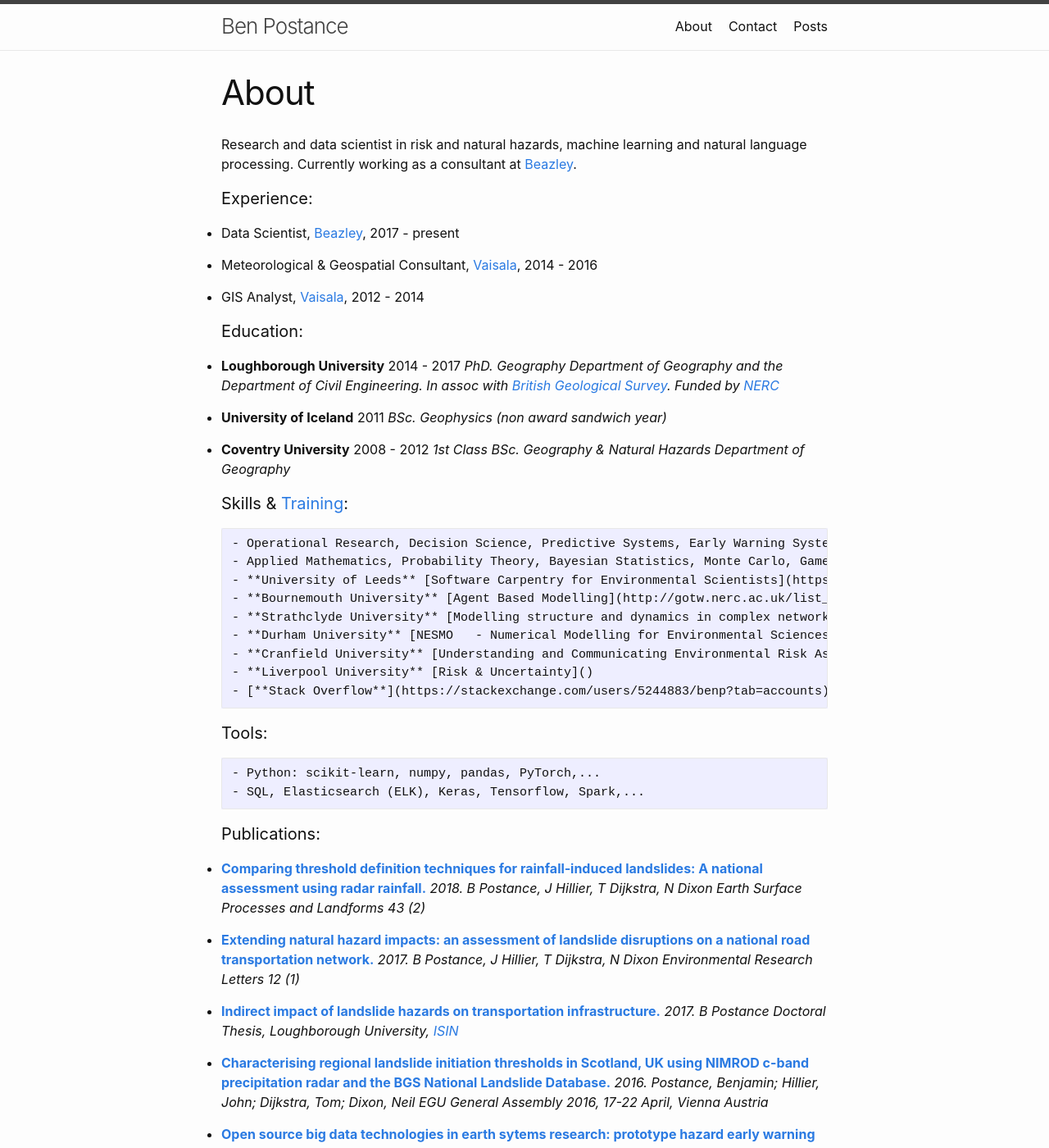
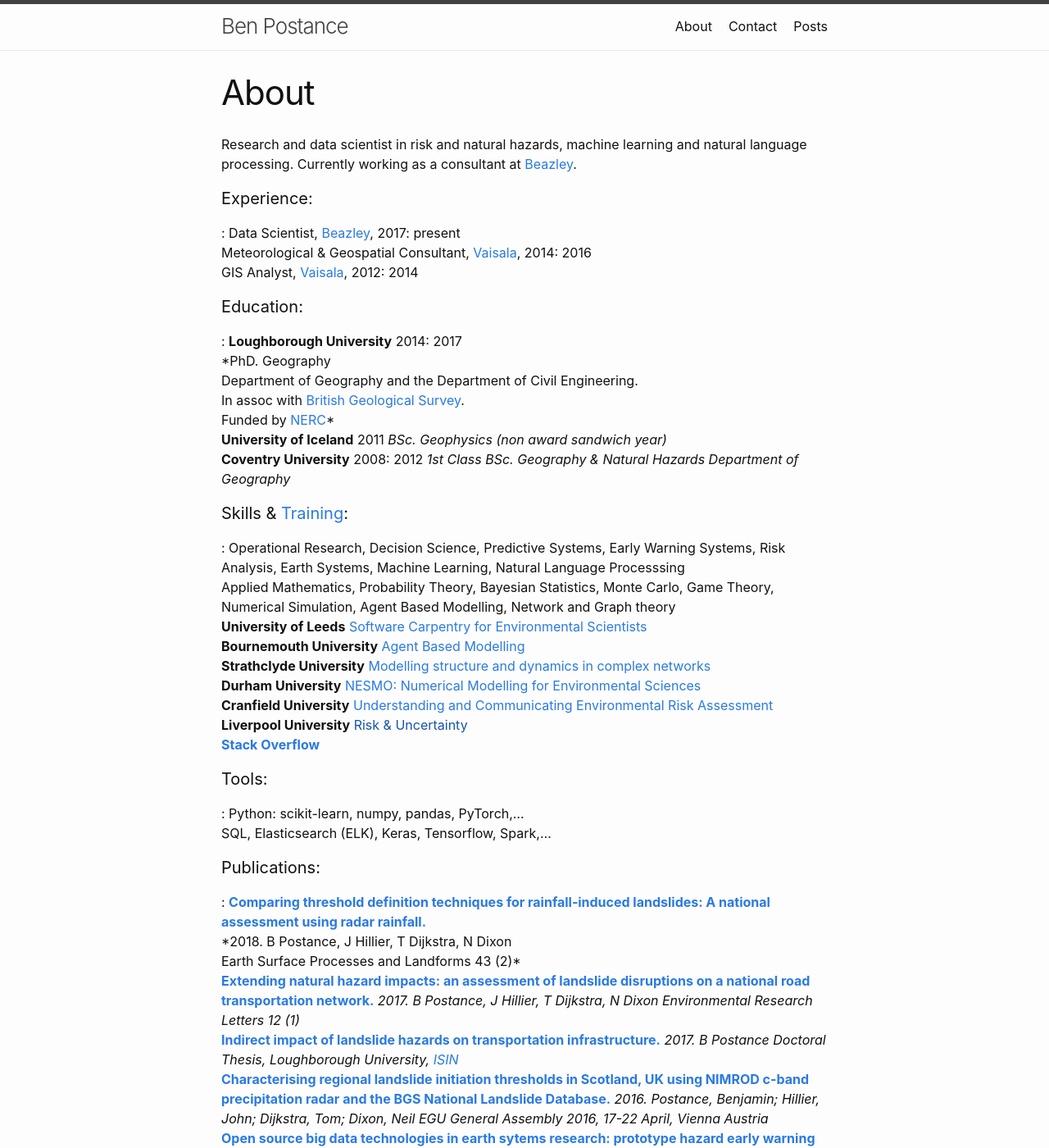
Before and after one commit to bpostance/bpostance.github.io, a Jekyll site: the page built from about.md, in a window 1280 px wide and 1400 px high. Shown: the whole window at 82% size. Built offline with Jekyll 4.4.1, drawn with Linux system fonts in a browser that asks for light colours; some of the changed lines change nothing that is shown.

Commit message:
update about.md bullet indents

```diff
--- a/about.md
+++ b/about.md
@@ -9,54 +9,54 @@
 Currently working as a consultant at [Beazley](https://www.beazley.com/london_market.html).
 
 #### Experience:
-   - Data Scientist, [Beazley](https://www.beazley.com/london_market.html), 2017   - present
-   - Meteorological & Geospatial Consultant, [Vaisala](https://www.vaisala.com/en), 2014   - 2016
-   - GIS Analyst, [Vaisala](https://www.vaisala.com/en), 2012   - 2014
+:  Data Scientist, [Beazley](https://www.beazley.com/london_market.html), 2017:  present
+:  Meteorological & Geospatial Consultant, [Vaisala](https://www.vaisala.com/en), 2014:  2016
+:  GIS Analyst, [Vaisala](https://www.vaisala.com/en), 2012:  2014
 
 #### Education:
-   - **Loughborough University** 2014   - 2017
+:  **Loughborough University** 2014:  2017
 	*PhD. Geography
 	Department of Geography and the Department of Civil Engineering.
 	In assoc with [British Geological Survey](https://www.bgs.ac.uk/).
 	Funded by [NERC](https://nerc.ukri.org/)*
-   - **University of Iceland** 2011
+:  **University of Iceland** 2011
 	*BSc. Geophysics (non award sandwich year)*
-   - **Coventry University** 2008   - 2012
+:  **Coventry University** 2008:  2012
 	*1st Class BSc. Geography & Natural Hazards
 	Department of Geography*
 
 #### Skills & [Training](https://github.com/bpostance/training.doctoral_training):
-    - Operational Research, Decision Science, Predictive Systems, Early Warning Systems, Risk Analysis, Earth Systems, Machine Learning, Natural Language Processsing
-    - Applied Mathematics, Probability Theory, Bayesian Statistics, Monte Carlo, Game Theory, Numerical Simulation, Agent Based Modelling, Network and Graph theory
-    - **University of Leeds** [Software Carpentry for Environmental Scientists](https://andreww.github.io/2016-01-18-leeds/)
-    - **Bournemouth University** [Agent Based Modelling](http://gotw.nerc.ac.uk/list_full.asp?pcode=NE%2FN000595%2F1&cookieConsent=A)
-    - **Strathclyde University** [Modelling structure and dynamics in complex networks](http://www.estradalab.org/wp-content/uploads/2015/10/BookChapter_11.pdf)
-    - **Durham University** [NESMO   - Numerical Modelling for Environmental Sciences](http://community.dur.ac.uk/nerc.modelling/)
-    - **Cranfield University** [Understanding and Communicating Environmental Risk Assessment](https://www.cranfield.ac.uk/courses/short/environment/understanding-and-communicating-environmental-risk-assessment)
-    - **Liverpool University** [Risk & Uncertainty]()
-    - [**Stack Overflow**](https://stackexchange.com/users/5244883/benp?tab=accounts)
+:  Operational Research, Decision Science, Predictive Systems, Early Warning Systems, Risk Analysis, Earth Systems, Machine Learning, Natural Language Processsing
+:  Applied Mathematics, Probability Theory, Bayesian Statistics, Monte Carlo, Game Theory, Numerical Simulation, Agent Based Modelling, Network and Graph theory
+:  **University of Leeds** [Software Carpentry for Environmental Scientists](https://andreww.github.io/2016-01-18-leeds/)
+:  **Bournemouth University** [Agent Based Modelling](http://gotw.nerc.ac.uk/list_full.asp?pcode=NE%2FN000595%2F1&cookieConsent=A)
+:  **Strathclyde University** [Modelling structure and dynamics in complex networks](http://www.estradalab.org/wp-content/uploads/2015/10/BookChapter_11.pdf)
+:  **Durham University** [NESMO:  Numerical Modelling for Environmental Sciences](http://community.dur.ac.uk/nerc.modelling/)
+:  **Cranfield University** [Understanding and Communicating Environmental Risk Assessment](https://www.cranfield.ac.uk/courses/short/environment/understanding-and-communicating-environmental-risk-assessment)
+:  **Liverpool University** [Risk & Uncertainty]()
+:  [**Stack Overflow**](https://stackexchange.com/users/5244883/benp?tab=accounts)
 
 
 #### Tools:
-    - Python: scikit-learn, numpy, pandas, PyTorch,...
-    - SQL, Elasticsearch (ELK), Keras, Tensorflow, Spark,...
+:  Python: scikit-learn, numpy, pandas, PyTorch,...
+:  SQL, Elasticsearch (ELK), Keras, Tensorflow, Spark,...
 
 #### Publications:
-- [**Comparing threshold definition techniques for rainfall‐induced landslides: A national assessment using radar rainfall.**](https://onlinelibrary.wiley.com/doi/pdf/10.1002/esp.4202)
+:  [**Comparing threshold definition techniques for rainfall‐induced landslides: A national assessment using radar rainfall.**](https://onlinelibrary.wiley.com/doi/pdf/10.1002/esp.4202)
 	*2018. B Postance, J Hillier, T Dijkstra, N Dixon
 	Earth Surface Processes and Landforms 43 (2)*
-- [**Extending natural hazard impacts: an assessment of landslide disruptions on a national road transportation network.**](https://iopscience.iop.org/article/10.1088/1748-9326/aa5555/meta)
+:  [**Extending natural hazard impacts: an assessment of landslide disruptions on a national road transportation network.**](https://iopscience.iop.org/article/10.1088/1748-9326/aa5555/meta)
 	*2017. B Postance, J Hillier, T Dijkstra, N Dixon
 	Environmental Research Letters 12 (1)*
-- [**Indirect impact of landslide hazards on transportation infrastructure.**](https://ethos.bl.uk/OrderDetails.do?uin=uk.bl.ethos.747889)
+:  [**Indirect impact of landslide hazards on transportation infrastructure.**](https://ethos.bl.uk/OrderDetails.do?uin=uk.bl.ethos.747889)
 	*2017. B Postance
 	Doctoral Thesis, Loughborough University, [ISIN](http://www.isni.org/isni/0000000472327336)*
-- [**Characterising regional landslide initiation thresholds in Scotland, UK using NIMROD c-band precipitation radar and the BGS National Landslide Database.**](http://adsabs.harvard.edu/abs/2016EGUGA..18.4480P)
+:  [**Characterising regional landslide initiation thresholds in Scotland, UK using NIMROD c-band precipitation radar and the BGS National Landslide Database.**](http://adsabs.harvard.edu/abs/2016EGUGA..18.4480P)
 	*2016. Postance, Benjamin; Hillier, John; Dijkstra, Tom; Dixon, Neil
 	EGU General Assembly 2016, 17-22 April, Vienna Austria*
-- [**Open source big data technologies in earth sytems research: prototype hazard early warning system in python and postgres.**](https://rd-alliance.org/early-career-european-researchers-scientists-working-data-march-2016.html)
+:  [**Open source big data technologies in earth sytems research: prototype hazard early warning system in python and postgres.**](https://rd-alliance.org/early-career-european-researchers-scientists-working-data-march-2016.html)
 	*2016. Postance, Benjamin
 	Early Career Researchers Award, [RDA](https://rd-alliance.org/plenaries/rda-seventh-plenary-meeting-tokyo-japan) Plenary 2016, [Japan Science and Technology Agency](http://www.jst.go.jp/EN/), Tokyo, Japan*
-- [**Quantification of Road Network Vulnerability and Traffic Impacts to Regional Landslide Hazards.**](http://adsabs.harvard.edu/abs/2015EGUGA..17.3677P)
+:  [**Quantification of Road Network Vulnerability and Traffic Impacts to Regional Landslide Hazards.**](http://adsabs.harvard.edu/abs/2015EGUGA..17.3677P)
 	*2015. Postance, Benjamin; Hillier, John; Dijkstra, Tom; Dixon, Neil
 	EGU General Assembly 2015, 112-17 April, Vienna Austria*
```
